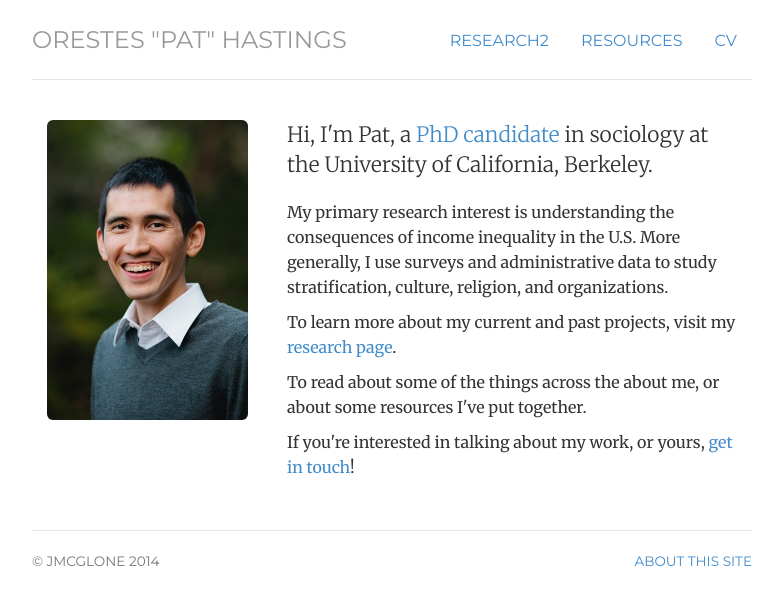
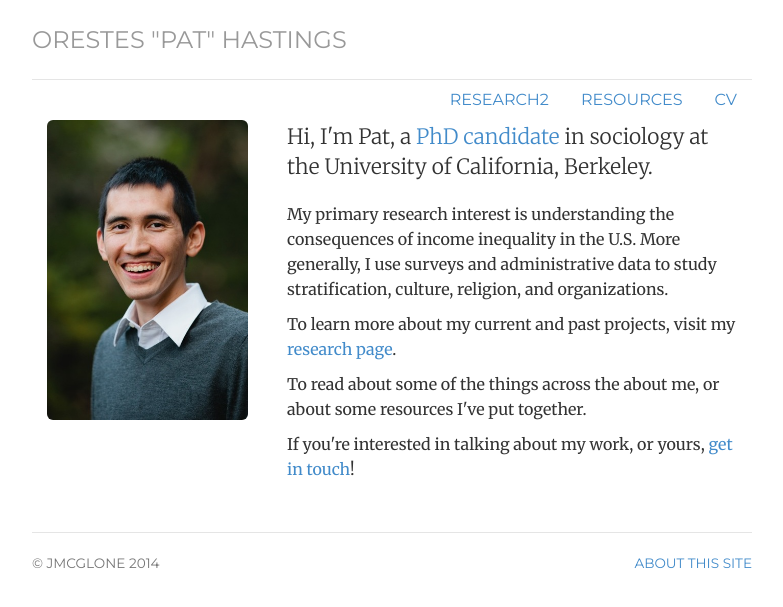
Before and after one commit to ophastings/ophastings.github.io, a Jekyll site: the page built from index.html, in a window 1280 px wide. Shown: the top 607 px of the page, without its empty margins (248-1031 px from the left). Built offline with Jekyll 4.4.1, drawn with Linux system fonts in a browser that asks for light colours.

Commit message:
Update header.html

```diff
--- a/_includes/header.html
+++ b/_includes/header.html
@@ -1,4 +1,5 @@
 <div class="header">
+	<h3 class="text-muted"><a href="/">Orestes "Pat" Hastings</a></h3>
 	<ul class="nav nav-pills pull-right">
 		<!-- <li class="{{ page.projects }}"><a href="/projects" title="Projects">Projects</a></li> -->
 		<li class="{{ page.research }}"><a href="/research" title="Research">Research2</a></li>
@@ -6,5 +7,4 @@
 		<!-- <li class="{{ page.contact }}"><a href="/contact" title="Contact">Contact</a></li> -->
 		<li class="{{ page.cv }}"><a href="/HastingsCV.pdf" title="CV">CV</a></li>
 	</ul>
-	<h3 class="text-muted"><a href="/">Orestes "Pat" Hastings</a></h3>
 </div> <!-- /header -->
```
